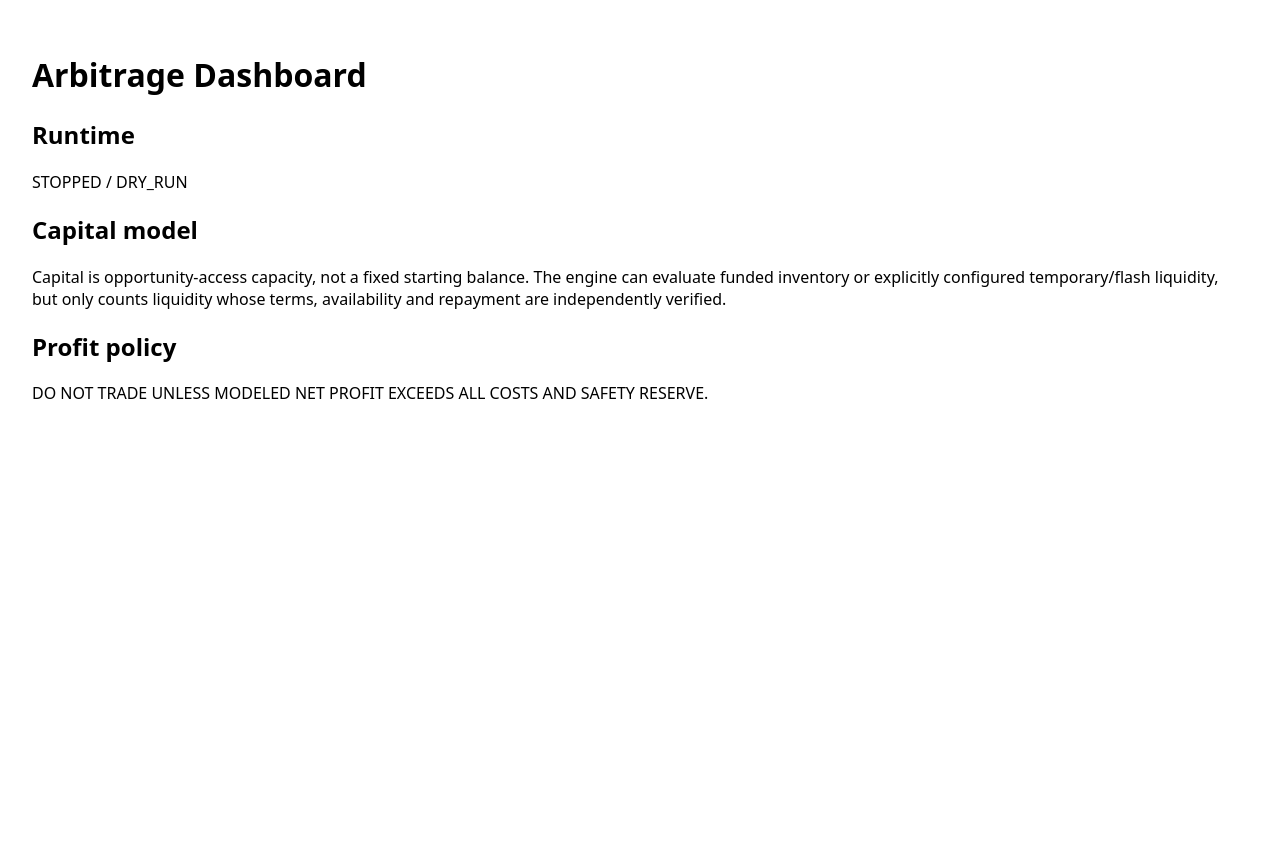
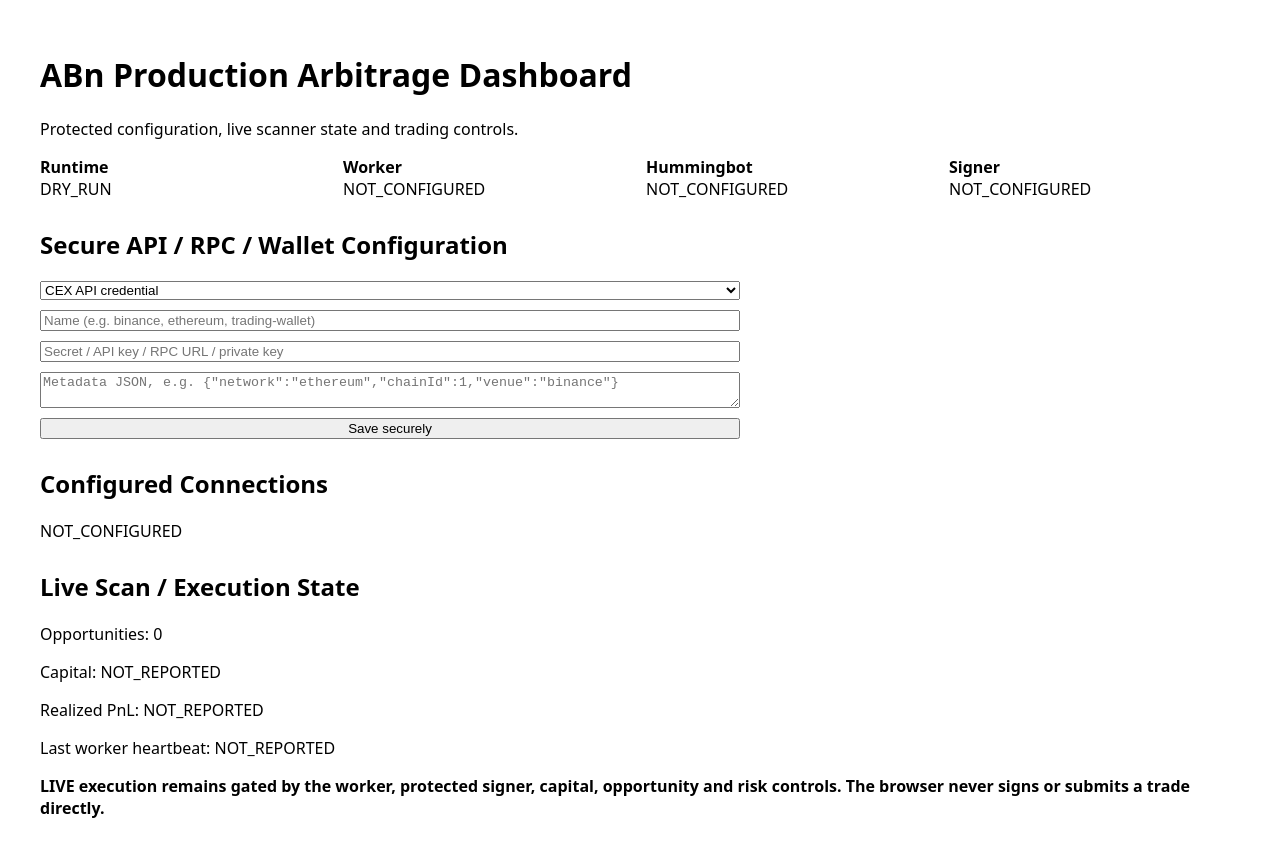
Before and after one commit to Samoolino/ABn, a Next.js app in the folder apps/web/: page /dashboard in a window 1280 px wide. Shown: the top 856 px of the page. Before the commit the page ends 800 px from the top, so only its background shows below. Built offline with nearby package versions, Linux system fonts and the light colour scheme; no server answers.

Commit message:
feat(web): connect dashboard to secure config and live runtime status

```diff
--- a/apps/web/app/dashboard/page.tsx
+++ b/apps/web/app/dashboard/page.tsx
@@ -1 +1,76 @@
-export default function Dashboard(){return <main style={{padding:32}}><h1>Arbitrage Dashboard</h1><section><h2>Runtime</h2><p>STOPPED / DRY_RUN</p></section><section><h2>Capital model</h2><p>Capital is opportunity-access capacity, not a fixed starting balance. The engine can evaluate funded inventory or explicitly configured temporary/flash liquidity, but only counts liquidity whose terms, availability and repayment are independently verified.</p></section><section><h2>Profit policy</h2><p>DO NOT TRADE UNLESS MODELED NET PROFIT EXCEEDS ALL COSTS AND SAFETY RESERVE.</p></section></main>}
+'use client';
+
+import { FormEvent, useEffect, useState } from 'react';
+
+type Config = { id: string; kind: string; name: string; metadata: Record<string, unknown> };
+
+type Runtime = { runtime: string; worker: string; hummingbot: string; signer: string; capital: unknown; opportunities: number; realizedPnl: unknown; lastHeartbeat: string | null };
+
+export default function Dashboard() {
+  const [configs, setConfigs] = useState<Config[]>([]);
+  const [runtime, setRuntime] = useState<Runtime | null>(null);
+  const [kind, setKind] = useState('cex_api_key');
+  const [name, setName] = useState('');
+  const [secret, setSecret] = useState('');
+  const [metadata, setMetadata] = useState('');
+  const [message, setMessage] = useState('');
+
+  async function load() {
+    const [c, s] = await Promise.all([fetch('/api/config'), fetch('/api/status')]);
+    if (c.ok) setConfigs((await c.json()).configs ?? []);
+    if (s.ok) setRuntime(await s.json());
+  }
+
+  useEffect(() => { void load(); const id = setInterval(() => void load(), 5000); return () => clearInterval(id); }, []);
+
+  async function save(event: FormEvent) {
+    event.preventDefault(); setMessage('');
+    let parsed: Record<string, unknown> = {};
+    try { parsed = metadata ? JSON.parse(metadata) : {}; } catch { setMessage('Metadata must be valid JSON'); return; }
+    const response = await fetch('/api/config', { method: 'POST', headers: { 'content-type': 'application/json' }, body: JSON.stringify({ kind, name, secret, metadata: parsed }) });
+    const data = await response.json();
+    setMessage(response.ok ? 'Saved encrypted server-side. Secret is never returned to the browser.' : data.error ?? 'Save failed');
+    if (response.ok) { setSecret(''); await load(); }
+  }
+
+  return <main style={{ maxWidth: 1200, margin: '0 auto', padding: 32, fontFamily: 'system-ui' }}>
+    <h1>ABn Production Arbitrage Dashboard</h1>
+    <p>Protected configuration, live scanner state and trading controls.</p>
+
+    <section style={{ display: 'grid', gridTemplateColumns: 'repeat(4,minmax(0,1fr))', gap: 12 }}>
+      <article><b>Runtime</b><div>{runtime?.runtime ?? 'LOADING'}</div></article>
+      <article><b>Worker</b><div>{runtime?.worker ?? 'NOT_CONFIGURED'}</div></article>
+      <article><b>Hummingbot</b><div>{runtime?.hummingbot ?? 'NOT_CONFIGURED'}</div></article>
+      <article><b>Signer</b><div>{runtime?.signer ?? 'NOT_CONFIGURED'}</div></article>
+    </section>
+
+    <section style={{ marginTop: 28 }}><h2>Secure API / RPC / Wallet Configuration</h2>
+      <form onSubmit={save} style={{ display: 'grid', gap: 10, maxWidth: 700 }}>
+        <select value={kind} onChange={e => setKind(e.target.value)}>
+          <option value="cex_api_key">CEX API credential</option>
+          <option value="dex_rpc">DEX / Network RPC credential</option>
+          <option value="wallet_private_key">Funded wallet private key</option>
+          <option value="hummingbot_api_key">Hummingbot API key</option>
+          <option value="hummingbot_url">Hummingbot URL</option>
+        </select>
+        <input required placeholder="Name (e.g. binance, ethereum, trading-wallet)" value={name} onChange={e => setName(e.target.value)} />
+        <input required type="password" autoComplete="new-password" placeholder="Secret / API key / RPC URL / private key" value={secret} onChange={e => setSecret(e.target.value)} />
+        <textarea placeholder='Metadata JSON, e.g. {"network":"ethereum","chainId":1,"venue":"binance"}' value={metadata} onChange={e => setMetadata(e.target.value)} />
+        <button type="submit">Save securely</button>
+      </form>
+      {message && <p>{message}</p>}
+    </section>
+
+    <section style={{ marginTop: 28 }}><h2>Configured Connections</h2>
+      {configs.length === 0 ? <p>NOT_CONFIGURED</p> : <ul>{configs.map(c => <li key={c.id}>{c.kind} — {c.name}</li>)}</ul>}
+    </section>
+
+    <section style={{ marginTop: 28 }}><h2>Live Scan / Execution State</h2>
+      <p>Opportunities: {runtime?.opportunities ?? 0}</p>
+      <p>Capital: {runtime?.capital == null ? 'NOT_REPORTED' : JSON.stringify(runtime.capital)}</p>
+      <p>Realized PnL: {runtime?.realizedPnl == null ? 'NOT_REPORTED' : JSON.stringify(runtime.realizedPnl)}</p>
+      <p>Last worker heartbeat: {runtime?.lastHeartbeat ?? 'NOT_REPORTED'}</p>
+      <p><strong>LIVE execution remains gated by the worker, protected signer, capital, opportunity and risk controls. The browser never signs or submits a trade directly.</strong></p>
+    </section>
+  </main>;
+}
```
